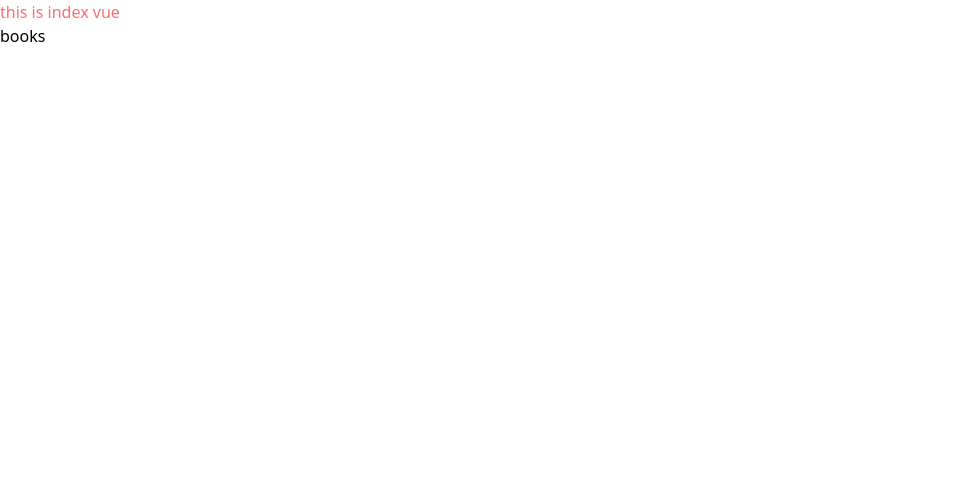
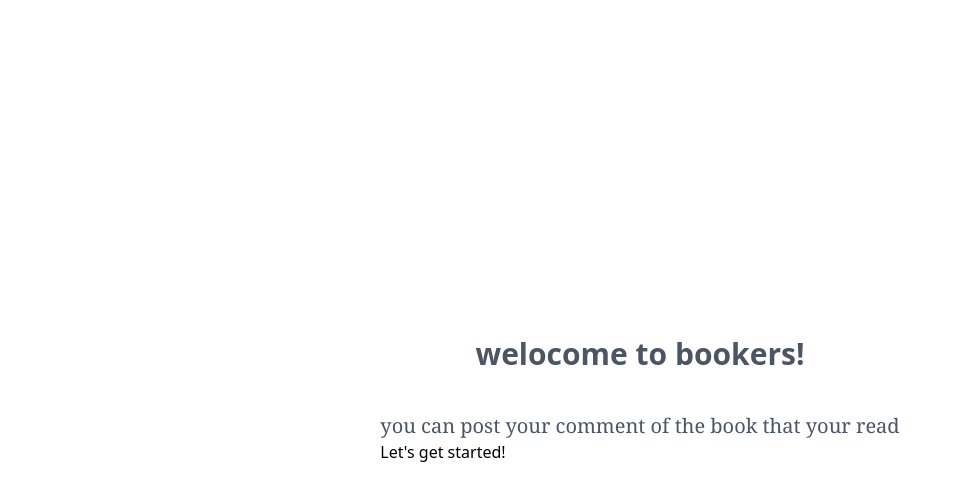
Before and after one commit to hibik17/nuxt-bookers, a Nuxt app: page / in a window 1280 px wide. Shown: the top 500 px of the page, without its empty margins (0-963 px from the left). Built offline with nearby package versions, Linux system fonts and the light colour scheme.

Commit message:
revise header

```diff
--- a/pages/index.vue
+++ b/pages/index.vue
@@ -1,6 +1,15 @@
 <template>
-  <div>
-    <div class="text-red-400">this is index vue</div>
-    <NuxtLink to="/books">books</NuxtLink>
+  <div class="flex items-center justify-center w-screen h-screen">
+    <div>
+      <div class="text-3xl font-bold text-center text-gray-600">
+        welocome to bookers!
+      </div>
+      <div class="mt-10 font-serif text-xl text-center text-gray-600">
+        you can post your comment of the book that your read
+      </div>
+      <NuxtLink to="/books" class="flex items-center w-full">
+        Let's get started!
+      </NuxtLink>
+    </div>
   </div>
 </template>
```
